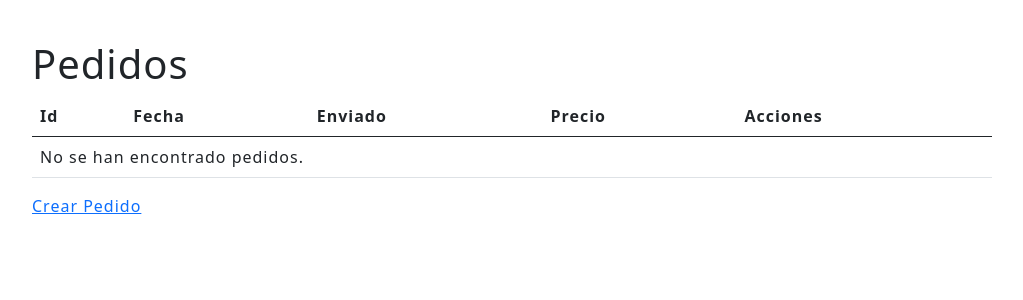
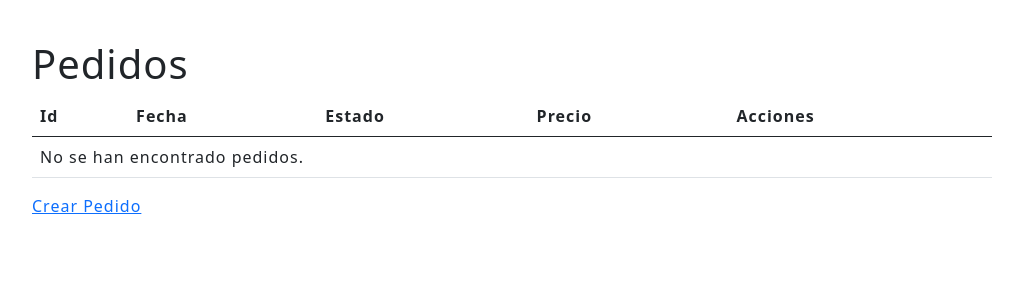
Before and after one commit to MiguelHurtadoDevelop/ProyectoSymfony, a Symfony app: template templates/pedidos/index.html.twig in a window 1280 px wide. Shown: the part 120-420 px from the top of the page, without its empty margins (128-1151 px from the left). Run offline with Twig, Linux system fonts and the light colour scheme; the template is opened without the code that fills it, so the values that code supplies are empty; some libraries are stand-ins or nearby versions.

Commit message:
cambiando vista de los pedidos

```diff
--- a/templates/pedidos/index.html.twig
+++ b/templates/pedidos/index.html.twig
@@ -11,7 +11,7 @@
                 <tr>
                     <th>Id</th>
                     <th>Fecha</th>
-                    <th>Enviado</th>
+                    <th>Estado</th>
                     <th>Precio</th>
                     <th>Acciones</th>
                 </tr>
```
